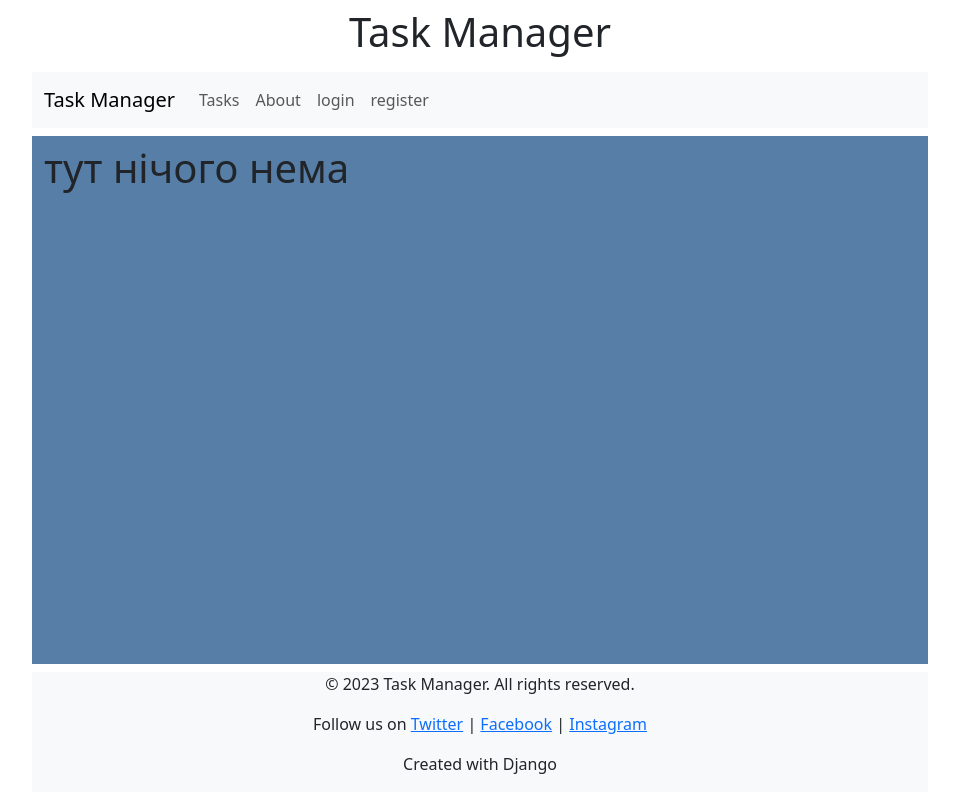
After one commit to MojshaGul/e, a Django app: page /task/about in a window 1280 px wide. The commit adds this page. Shown: the whole page, without its empty margins (160-1119 px from the left). Run offline with Django 5.2, Linux system fonts and the light colour scheme.

Commit message:
добавил информацию про сайт

```diff
--- /dev/null
+++ b/task_controller_app/templates/task_controller_app/information.html
@@ -0,0 +1,7 @@
+{% extends 'base.html' %}
+
+{% block content %}
+    <main class="container-fluid">
+        <h1>тут нічого нема</h1>
+    </main>
+{% endblock %}
--- a/task_controller_app/urls.py
+++ b/task_controller_app/urls.py
@@ -1,6 +1,6 @@
 from django.contrib import admin
 from django.urls import path
-from task_controller_app.views import TaskListView, TaskCreateView, TaskDetailView, TaskDeleteView, TaskUpdateView, TaskCompleteView
+from task_controller_app.views import TaskListView, TaskCreateView, TaskDetailView, TaskDeleteView, TaskUpdateView, TaskCompleteView, TaskAboutView
 
 urlpatterns = [
     path('', TaskListView.as_view(), name='task_list'),
@@ -8,5 +8,6 @@ urlpatterns = [
     path('task/create/', TaskCreateView.as_view(), name='task_create'),
     path('task/delete/<int:pk>', TaskDeleteView.as_view(), name='task_delete'),
     path('task/update/<int:pk>', TaskUpdateView.as_view(), name='task_update'),
-    path('task/complete/<int:pk>', TaskCompleteView.as_view(), name='task_complete')
+    path('task/complete/<int:pk>', TaskCompleteView.as_view(), name='task_complete'),
+    path('task/about', TaskAboutView.as_view(), name='information')
 ]
--- a/task_controller_app/views.py
+++ b/task_controller_app/views.py
@@ -72,3 +72,7 @@ class TaskCompleteView(CheckIsOwnerMixin, LoginRequiredMixin, View):
     def get_task(self):
         task_id = self.kwargs.get('pk')
         return get_object_or_404(Task, pk=task_id)
+
+class TaskAboutView(View):
+    def get(self, request, *args, **kwargs):
+        return render(request, "task_controller_app/information.html")
--- a/templates/navigation.html
+++ b/templates/navigation.html
@@ -15,7 +15,7 @@
         </li>
 
         <li class="nav-item">
-          <a class="nav-link" href="#">About</a>
+          <a class="nav-link" href="{% url 'information' %}">About</a>
         </li>
          {% if user.is_authenticated %}
         <li class="nav-item">
```
